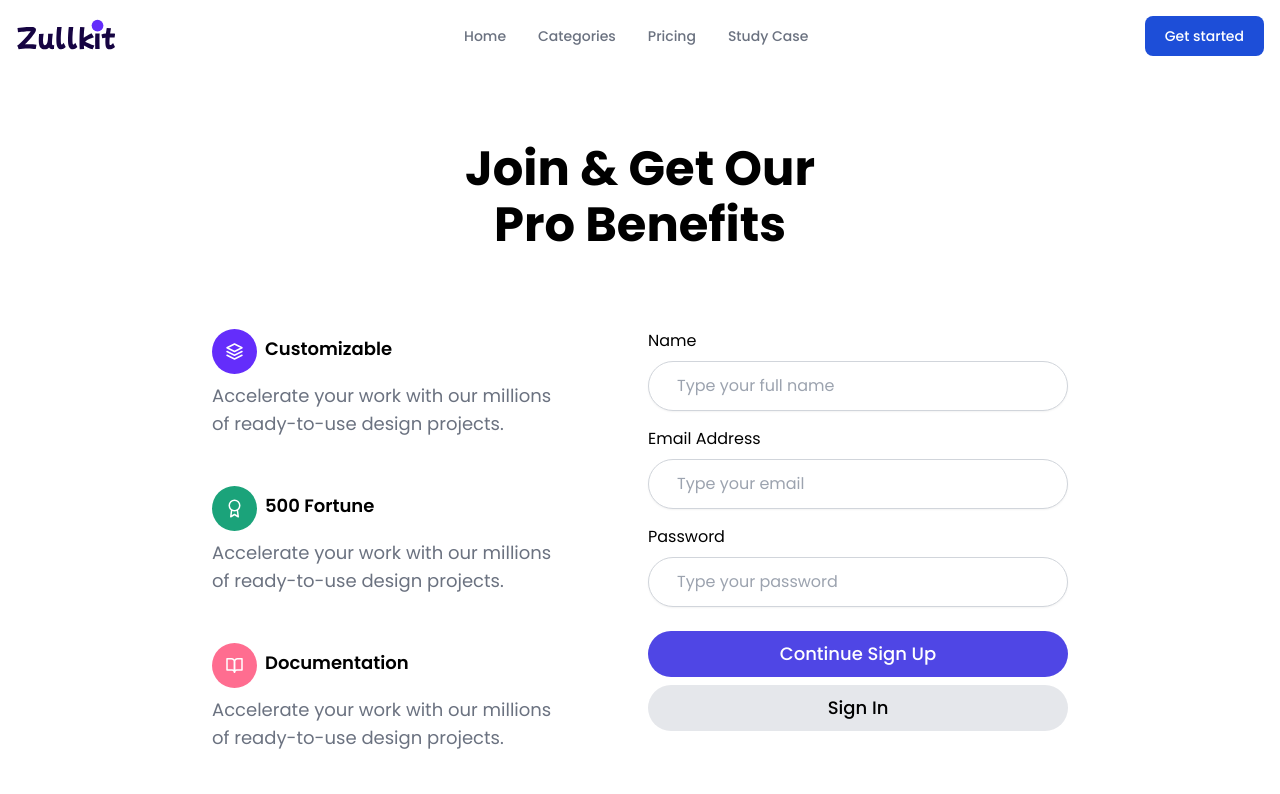
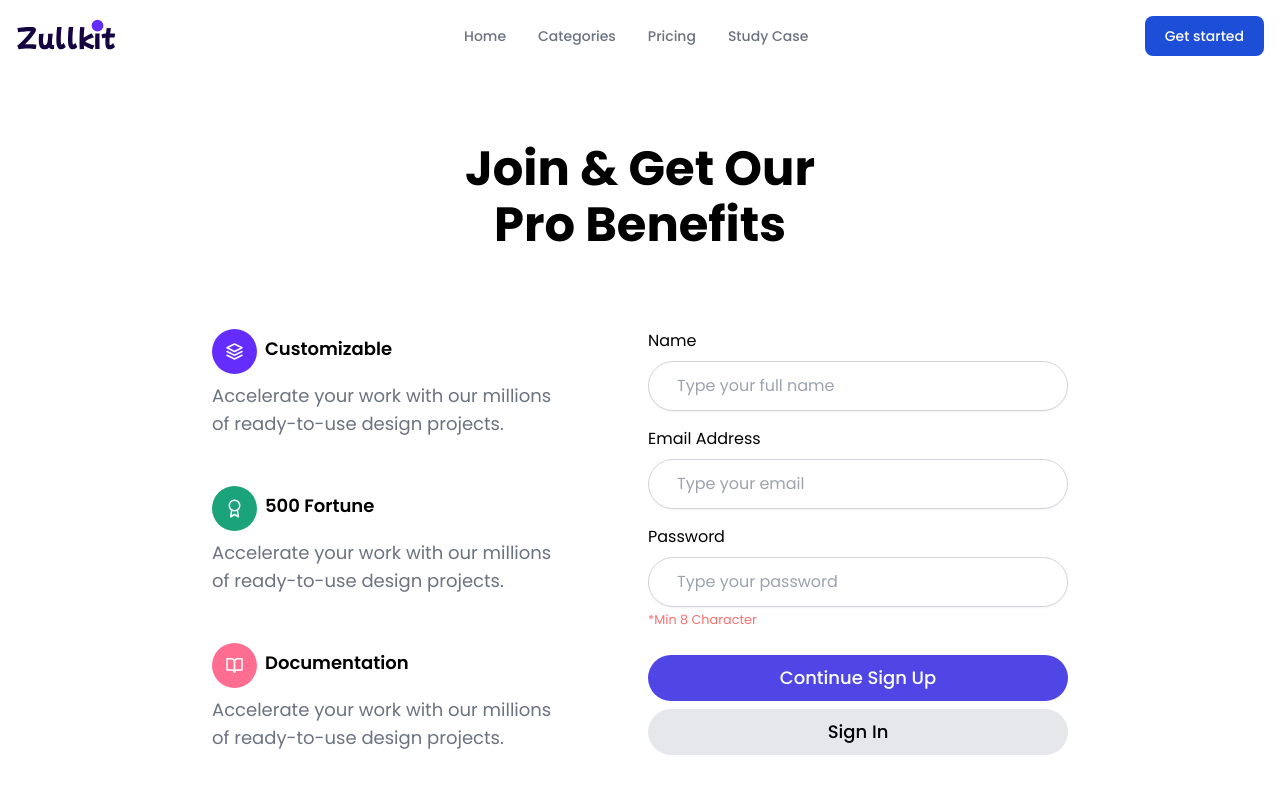
Before and after one commit to mardhamardiya18/zullkit-frontend, a Vue app: page /register in a window 1280 px wide. Shown: the top 794 px of the page. Built offline with nearby package versions, Linux system fonts and the light colour scheme; no server answers.

Commit message:
fix register

```diff
--- a/src/components/authentication/RegisterForm.vue
+++ b/src/components/authentication/RegisterForm.vue
@@ -71,6 +71,7 @@ async function register() {
         name="password"
         class="block w-full py-3 mt-2 border border-gray-300 rounded-full shadow-sm px-7 focus:border-indigo-300 focus:outline-none focus:ring focus:ring-indigo-200 focus:ring-opacity-50 disabled:bg-gray-100"
       />
+      <small class="text-red-400">*Min 8 Character</small>
     </div>
     <div class="mt-6">
       <button
```
